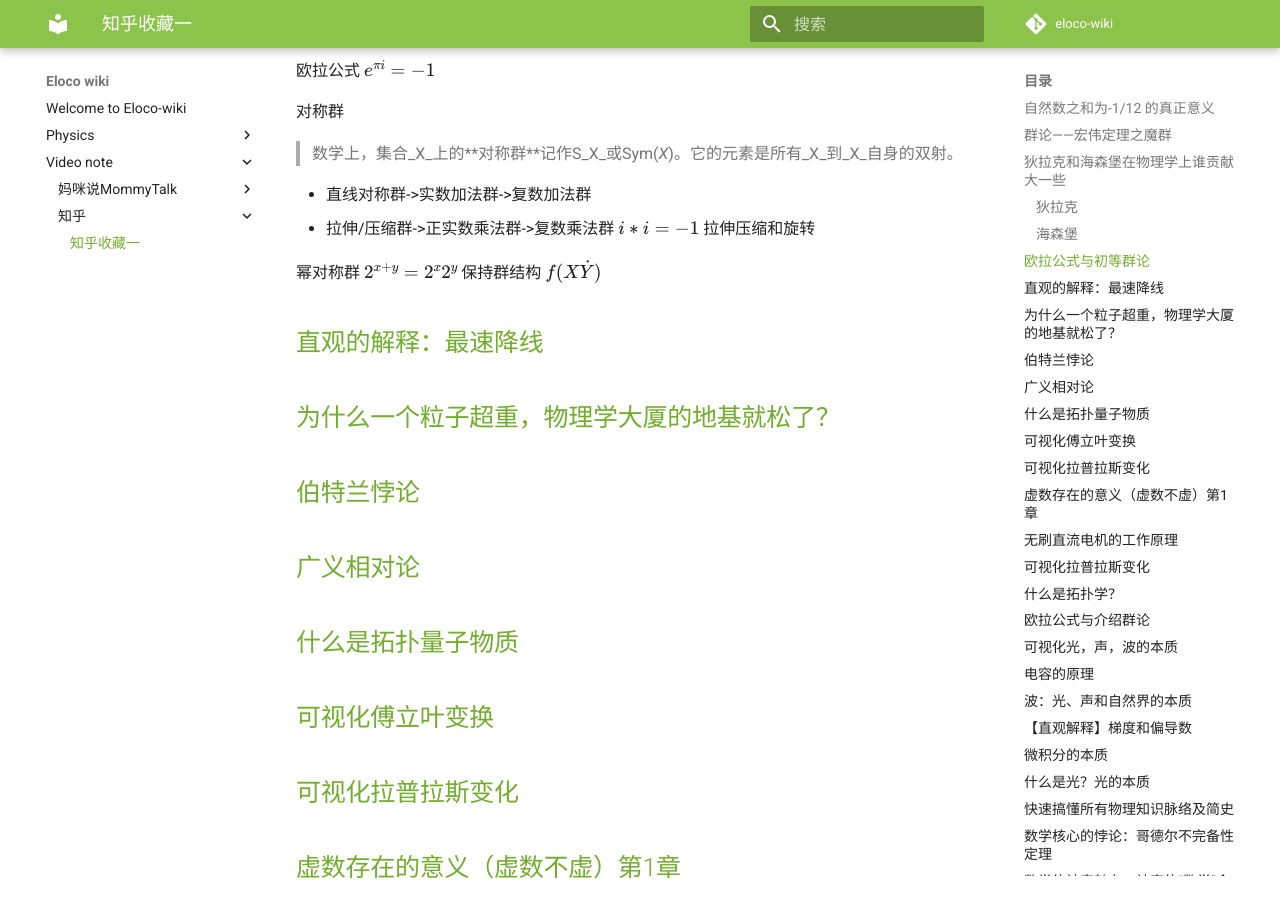
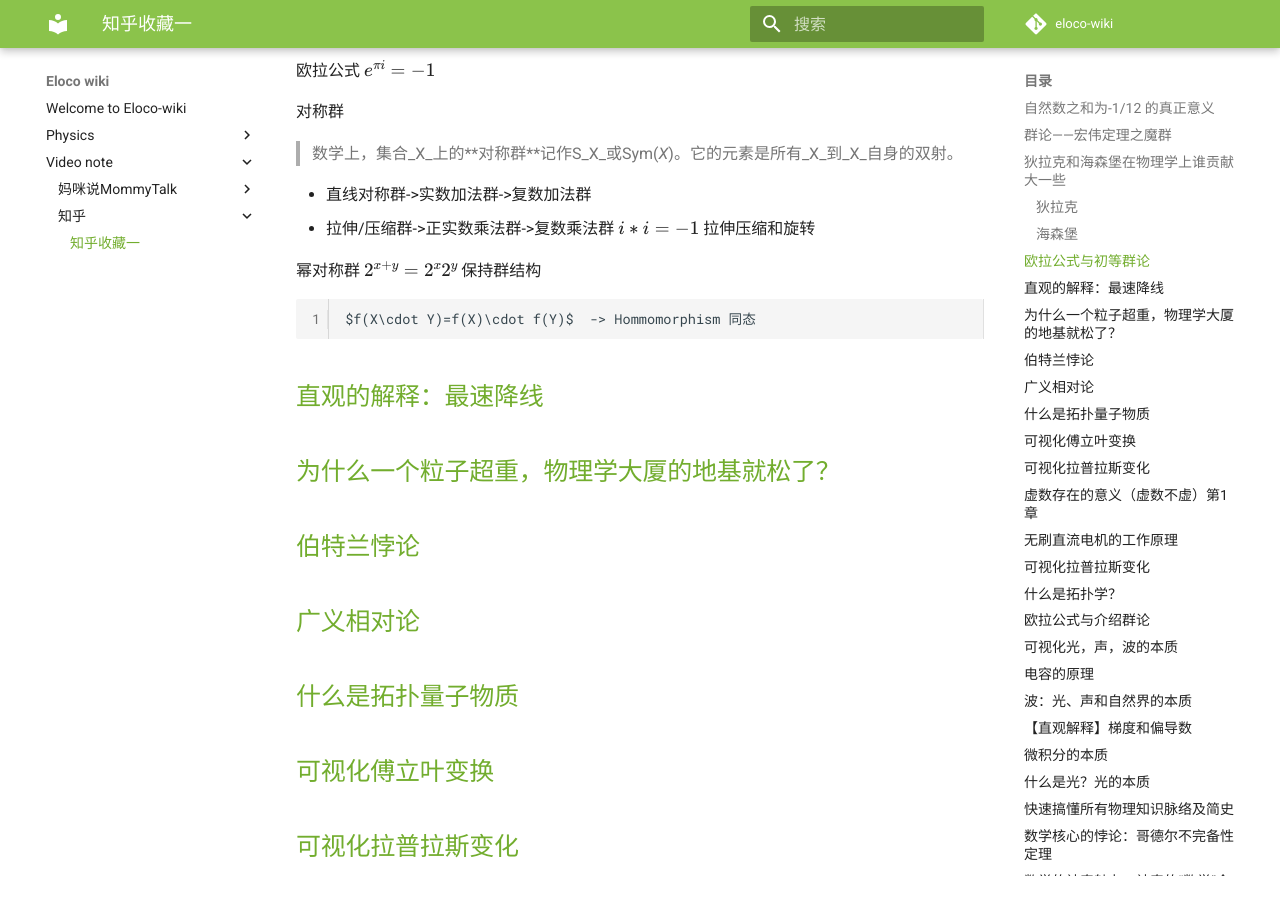
Before and after one commit to Eloco/eloco-wiki, an MkDocs documentation site: the page built from docs/video note/知乎/知乎收藏一.md, in a window 1280 px wide and 900 px high, scrolled down 1527 px. Built offline with MkDocs 1.6.1 and Material for MkDocs 9.7.7, drawn with Linux system fonts in a browser that asks for light colours; comment, search, counter and statistics services are not loaded.

Commit message:
vault backup: 2022-07-28 12:00:33

```diff
--- a/docs/video note/知乎/知乎收藏一.md
+++ b/docs/video note/知乎/知乎收藏一.md
@@ -66,7 +66,8 @@ A5的伽罗瓦群不可解
 - 拉伸/压缩群->正实数乘法群->复数乘法群 $i*i=-1$ 拉伸压缩和旋转
 
 幂对称群 $2^{x+y}=2^x2^y$  保持群结构
-$f(X\dot Y)$
+
+	$f(X\cdot Y)=f(X)\cdot f(Y)$  -> Hommomorphism 同态
 
 
 ##  [直观的解释：最速降线](https://www.zhihu.com/zvideo/1517586703879049216?playTime=0.0)
```
